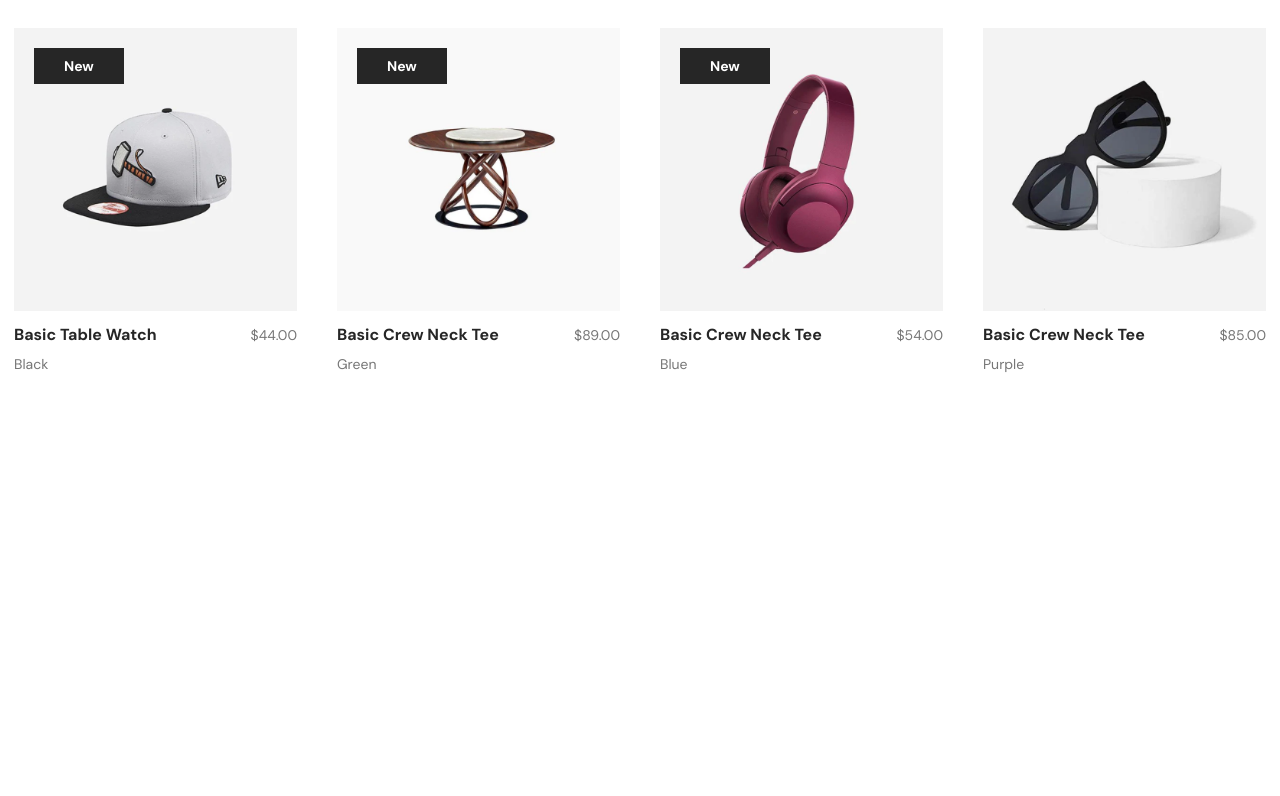
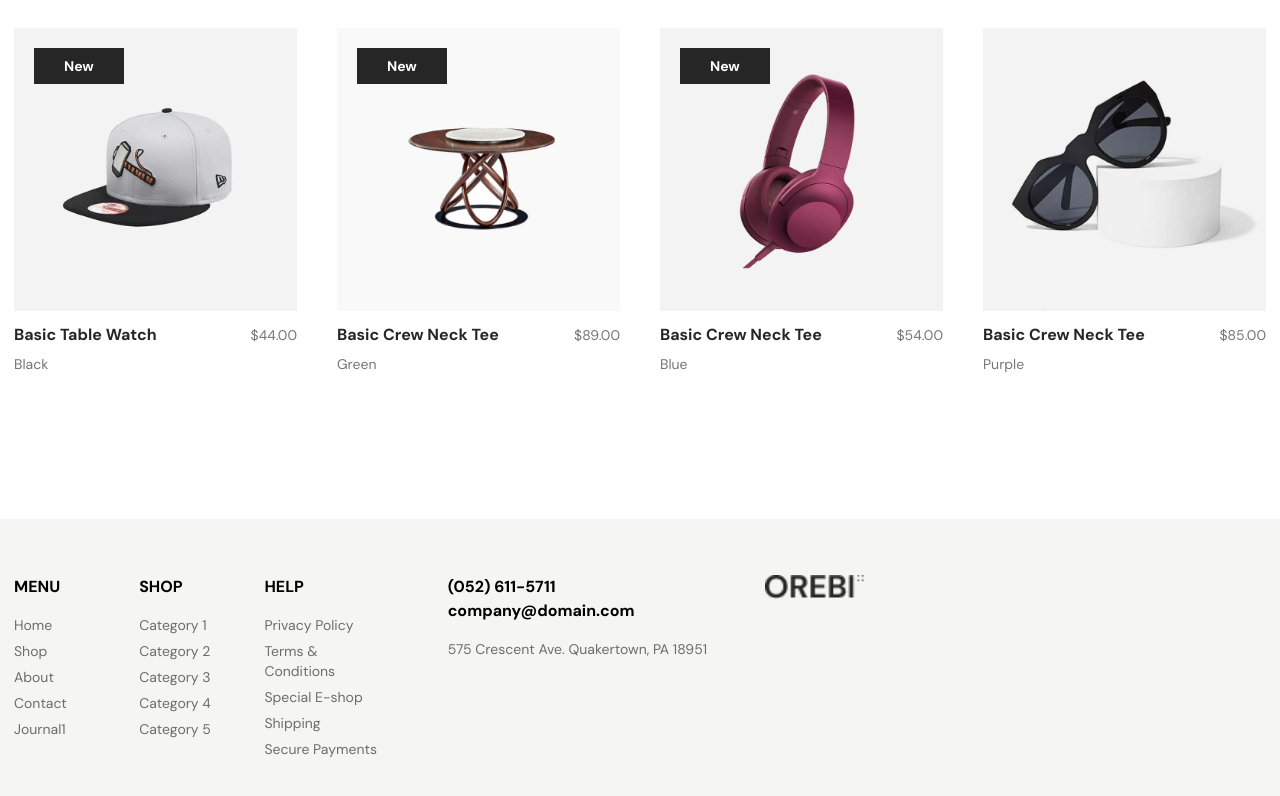
Before and after one commit to AK-Polash/oreby, a React (Create React App) app: page / in a window 1280 px wide. Shown: the part 2634-3430 px from the top of the page. Before the commit the page ends 3009 px from the top, so only its background shows below. Built offline with nearby package versions, Linux system fonts and the light colour scheme.

Commit message:
sir er dewa footer add kore amr project e niye aschi r kichu change korsi

```diff
--- /dev/null
+++ b/src/components/layout/Footer.js
@@ -0,0 +1,126 @@
+import React from "react";
+import Container from "./Container";
+import Flex from "./Flex";
+import List from "./List";
+import ListItem from "./ListItem";
+import Image from "./Image";
+
+const Footer = () => {
+  return (
+    <div className="mt-36 bg-[#F5F5F3] py-14">
+      <Container>
+        <Flex className="flex">
+          <div className="w-[10%]">
+            <h4 className="mb-4 font-dm text-base font-bold">MENU</h4>
+            <List>
+              <ListItem
+                className="mt-[6px] font-dm text-sm font-normal text-valin"
+                item="Home"
+                href="#"
+              />
+              <ListItem
+                className="mt-[6px] font-dm text-sm font-normal text-valin"
+                item="Shop"
+                href="#"
+              />
+              <ListItem
+                className="mt-[6px] font-dm text-sm font-normal text-valin"
+                item="About"
+                href="#"
+              />
+              <ListItem
+                className="mt-[6px] font-dm text-sm font-normal text-valin"
+                item="Contact"
+                href="#"
+              />
+              <ListItem
+                className="mt-[6px] font-dm text-sm font-normal text-valin"
+                item="Journal1"
+                href="#"
+              />
+            </List>
+          </div>
+          <div className="w-[10%]">
+            <h4 className="mb-4 font-dm text-base font-bold">SHOP</h4>
+            <List>
+              <ListItem
+                className="mt-[6px] font-dm text-sm font-normal text-valin"
+                item="Category 1"
+                href="#"
+              />
+              <ListItem
+                className="mt-[6px] font-dm text-sm font-normal text-valin"
+                item="Category 2"
+                href="#"
+              />
+              <ListItem
+                className="mt-[6px] font-dm text-sm font-normal text-valin"
+                item="Category 3"
+                href="#"
+              />
+              <ListItem
+                className="mt-[6px] font-dm text-sm font-normal text-valin"
+                item="Category 4"
+                href="#"
+              />
+              <ListItem
+                className="mt-[6px] font-dm text-sm font-normal text-valin"
+                item="Category 5"
+                href="#"
+              />
+            </List>
+          </div>
+          <div className="w-[10%]">
+            <h4 className="mb-4 font-dm text-base font-bold">HELP</h4>
+            <List>
+              <ListItem
+                className="mt-[6px] font-dm text-sm font-normal text-valin"
+                item="Privacy Policy"
+                href="#"
+              />
+              <ListItem
+                className="mt-[6px] font-dm text-sm font-normal text-valin"
+                item="Terms & Conditions"
+                href="#"
+              />
+              <ListItem
+                className="mt-[6px] font-dm text-sm font-normal text-valin"
+                item="Special E-shop"
+                href="#"
+              />
+              <ListItem
+                className="mt-[6px] font-dm text-sm font-normal text-valin"
+                item="Shipping"
+                href="#"
+              />
+              <ListItem
+                className="mt-[6px] font-dm text-sm font-normal text-valin"
+                item="Secure Payments"
+                href="#"
+              />
+            </List>
+          </div>
+          <div className="flex w-[30%] justify-center">
+            <div>
+              <h4 className="mb-4 font-dm text-base font-bold">
+                (052) 611-5711 <br /> company@domain.com
+              </h4>
+              <p className="mt-[6px] font-dm text-sm font-normal text-valin">
+                575 Crescent Ave. Quakertown, PA 18951
+              </p>
+            </div>
+          </div>
+          <div className="w-[40%]">
+            <Image
+              className="w-[100px]"
+              source="assets/logo.png"
+              alt="footer logo"
+            />
+          </div>
+        </Flex>
+      </Container>
+    </div>
+  );
+};
+
+export default Footer;
--- a/src/components/layout/RootLayout.js
+++ b/src/components/layout/RootLayout.js
@@ -2,6 +2,7 @@ import React from "react";
 import Navbar from "./Navbar";
 import Header from "./Header";
 import { Outlet } from "react-router-dom";
+import Footer from "./Footer";
 
 const RootLayout = () => {
   return (
@@ -9,6 +10,7 @@ const RootLayout = () => {
       <Navbar />
       <Header />
       <Outlet />
+      <Footer />
     </>
   );
 };
```
